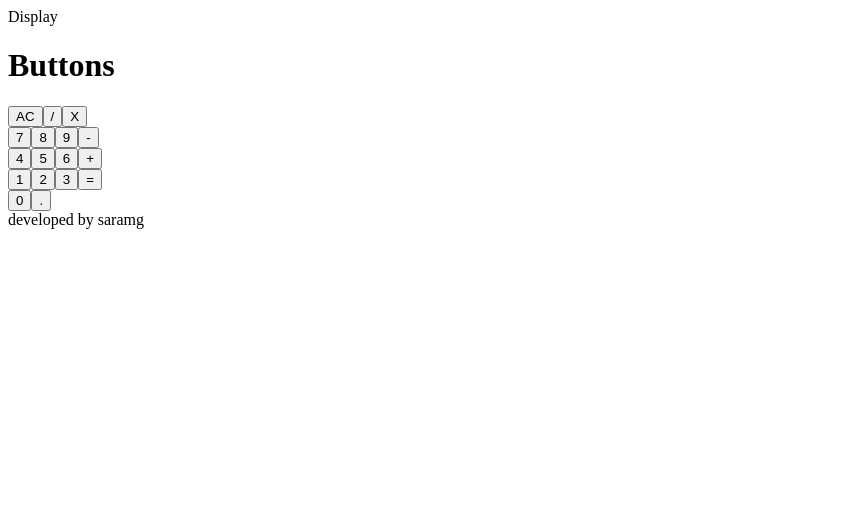
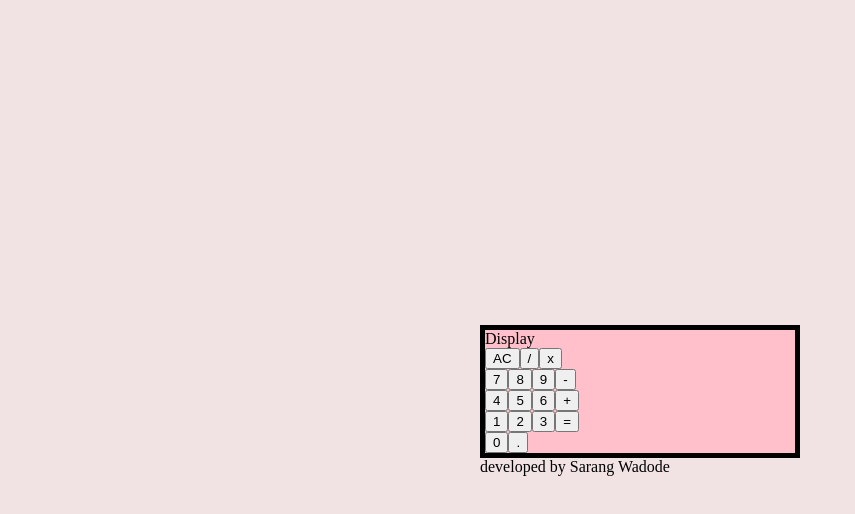
Before and after one commit to SarangWadode/calculator, a React (Create React App) app: page / in a window 1280 px wide. Shown: the top 514 px of the page, without its empty margins (0-855 px from the left). Built offline with nearby package versions, Linux system fonts and the light colour scheme.

Commit message:
small changes made

```diff
--- a/public/index.html
+++ b/public/index.html
@@ -10,6 +10,7 @@
       content="Web site created using create-react-app"
     />
     <link rel="apple-touch-icon" href="%PUBLIC_URL%/logo192.png" />
+    <link rel="stylesheet" href="style.css">
 
     <link rel="manifest" href="%PUBLIC_URL%/manifest.json" />
     <title>Calculator</title>
--- /dev/null
+++ b/public/style.css
@@ -0,0 +1,14 @@
+* {
+  margin: 0;
+  box-sizing: border-box;
+}
+
+#root {
+  width: 100vw;
+  height: 100vh;
+  display: flex;
+  flex-direction: column;
+  justify-content: center;
+  align-items: center;
+  background-color: rgb(241, 227, 227);
+}
--- a/src/components/App.js
+++ b/src/components/App.js
@@ -2,13 +2,16 @@ import React, { Component } from 'react'
 import Buttons from './Buttons';
 import Display from './Display';
 import Footer from './Footer';
+import './app.css';
 
 export default class App extends Component {
   render() {
     return (
       <div className="container">
-        <Display />
-        <Buttons />
+        <div className="calculator">
+          <Display />
+          <Buttons />
+        </div>
         <Footer />
       </div>
     )
--- a/src/components/Buttons.js
+++ b/src/components/Buttons.js
@@ -4,12 +4,11 @@ export default class Buttons extends Component {
     render() {
         return (
             <div>
-                <h1>Buttons</h1>
                 <div className="buttons">
                     <div className="row-one">
                         <button id="clear">AC</button>
                         <button id="divide">/</button>
-                        <button id="multiply">X</button>
+                        <button id="multiply">x</button>
                     </div>
                     <div className="row-two">
                         <button id="seven">7</button>
--- a/src/components/Display.js
+++ b/src/components/Display.js
@@ -4,6 +4,7 @@ export default class Display extends Component {
     render() {
         return (
             <div>
+                <div id="formula"></div>
                 <div id="display">Display</div>
             </div>
         )
--- a/src/components/Footer.js
+++ b/src/components/Footer.js
@@ -4,7 +4,7 @@ export default class Footer extends Component {
     render() {
         return (
             <div>
-                developed by saramg
+                developed by Sarang Wadode
             </div>
         )
     }
--- /dev/null
+++ b/src/components/app.css
@@ -0,0 +1,5 @@
+.calculator {
+  width: 320px;
+  border: 5px solid black;
+  background: pink;
+}
```
Also changed, not shown: public/logo192.png (deleted), public/logo512.png (deleted).
